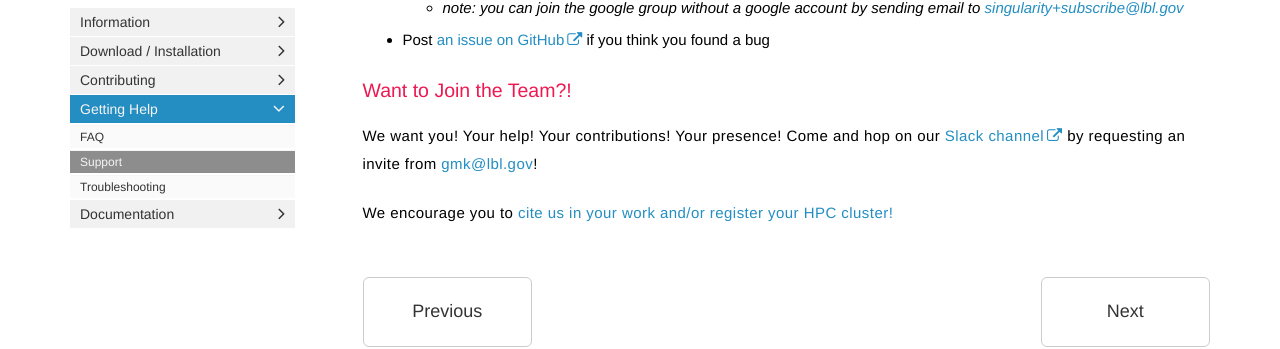
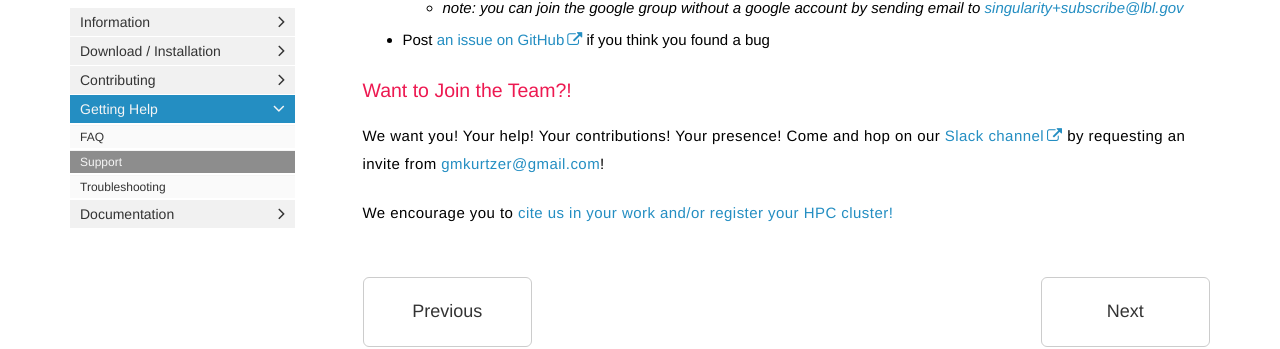
Before and after one commit to singularityware/singularityware.github.io, a Jekyll site: the page built from pages/docs/overview/support.md, in a window 1280 px wide and 900 px high. Shown: the part 359-708 px from the top of the window. Built offline with Jekyll 4.4.1, drawn with Linux system fonts in a browser that asks for light colours; nearby versions of some CDN libraries; comment, search, counter and statistics services are not loaded.

Commit message:
updating @gmk email

```diff
--- a/pages/docs/overview/support.md
+++ b/pages/docs/overview/support.md
@@ -13,6 +13,6 @@ toc: false
 * Post <a href="https://www.github.com/singularityware/singularity/issues" target="_blank">an issue on GitHub</a> if you think you found a bug
 
 ### Want to Join the Team?!
-We want you! Your help! Your contributions! Your presence! Come and hop on our <a href="https://singularity-container.slack.com" target="_blank">Slack channel</a> by requesting an invite from <a href='mailto:gmk@lbl.gov'>gmk@lbl.gov</a>!
+We want you! Your help! Your contributions! Your presence! Come and hop on our <a href="https://singularity-container.slack.com" target="_blank">Slack channel</a> by requesting an invite from <a href='mailto:gmkurtzer@gmail.com'>gmkurtzer@gmail.com</a>!
 
 We encourage you to <a href="/citation-registration">cite us in your work and/or register your HPC cluster!</a>
```
